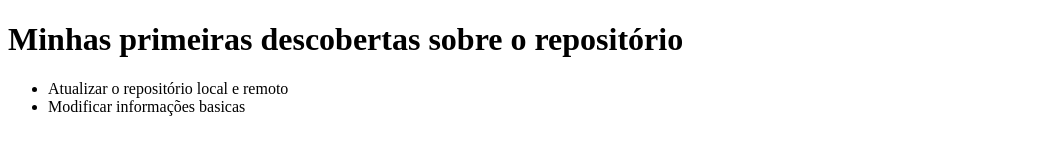
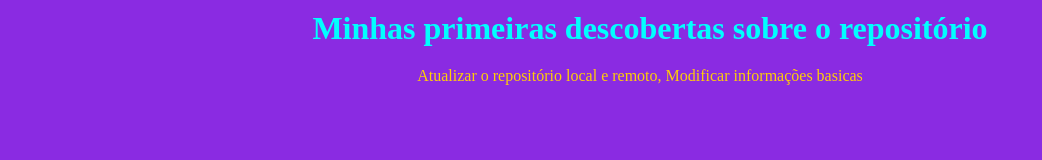
Before and after one commit to brunofigueredochaves/Ola-Mundo, a plain HTML site: page site-exemplo/index.html in a window 1280 px wide. Shown: the whole page, without its empty margins (0-1042 px from the left). Drawn offline with Linux system fonts and the light colour scheme.

Commit message:
Update index.html

```diff
--- a/site-exemplo/index.html
+++ b/site-exemplo/index.html
@@ -3,13 +3,11 @@
 <head>
     <meta charset="UTF-8">
     <meta name="viewport" content="width=device-width, initial-scale=1.0">
+    <link rel="stylesheet" href="style.css">
     <title>Meus primeiros passos com repositório </title>
 </head>
 <body>
     <h1>Minhas primeiras descobertas sobre o repositório</h1>
-    <ul>
-        <li>Atualizar o repositório local e remoto</li>
-        <li>Modificar informações basicas</li>
-    </ul>
+       <p>Atualizar o repositório local e remoto, Modificar informações basicas </p>
 </body>
 </html>
```
